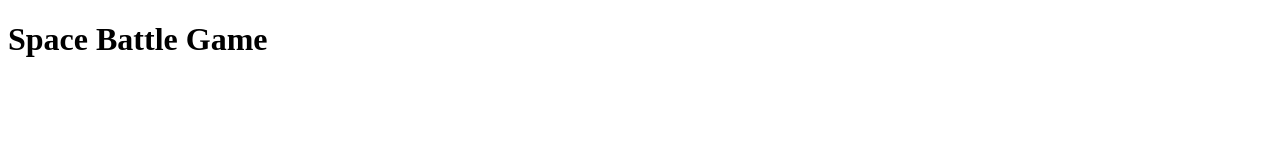
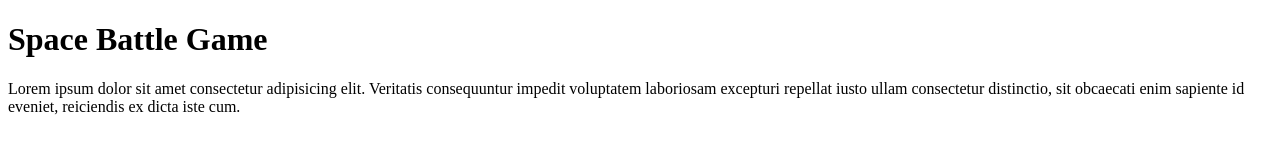
Before and after one commit to AbeTavarez/spacebattle-04, a plain HTML site: page index.html in a window 1280 px wide. Drawn offline with Linux system fonts and the light colour scheme.

Commit message:
second commit

```diff
--- a/index.html
+++ b/index.html
@@ -9,5 +9,7 @@
 </head>
 <body>
     <h1>Space Battle Game</h1>
+
+    <p>Lorem ipsum dolor sit amet consectetur adipisicing elit. Veritatis consequuntur impedit voluptatem laboriosam excepturi repellat iusto ullam consectetur distinctio, sit obcaecati enim sapiente id eveniet, reiciendis ex dicta iste cum.</p>
 </body>
 </html>
```
